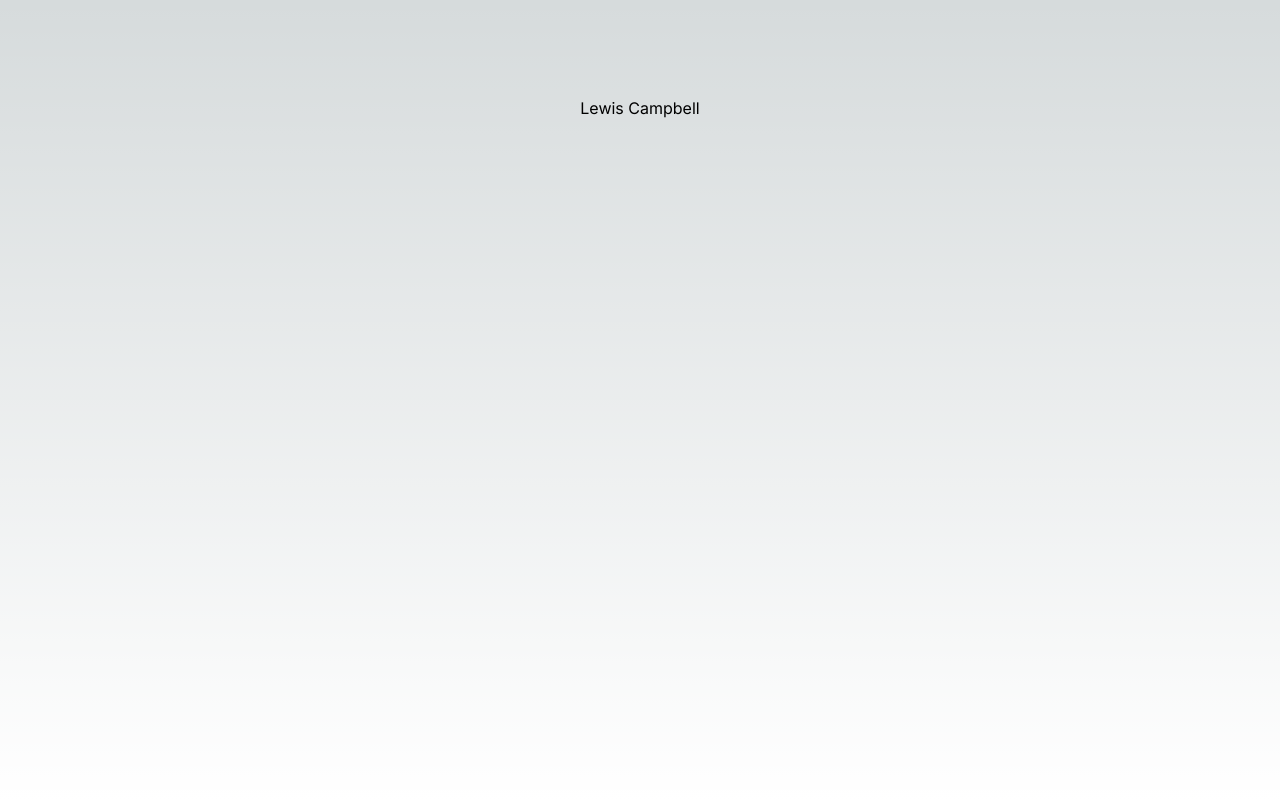
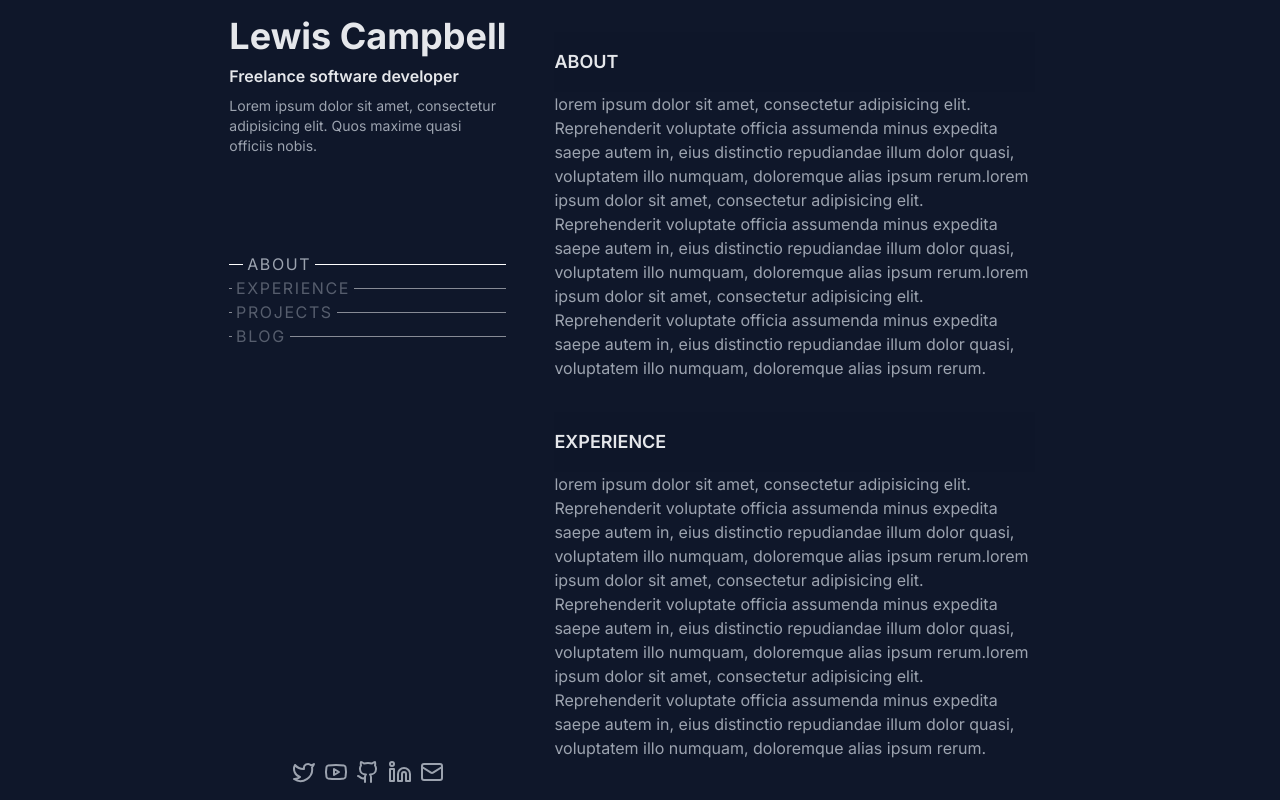
Before and after one commit to Auenc/personal-site, a Next.js app: page / in a window 1280 px wide. Built offline with nearby package versions, Linux system fonts and the light colour scheme.

Commit message:
feat: initial home page html

```diff
--- a/app/globals.css
+++ b/app/globals.css
@@ -1,33 +1,56 @@
 @tailwind base;
 @tailwind components;
 @tailwind utilities;
-
-:root {
-  --foreground-rgb: 0, 0, 0;
-  --background-start-rgb: 214, 219, 220;
-  --background-end-rgb: 255, 255, 255;
-}
-
-@media (prefers-color-scheme: dark) {
-  :root {
-    --foreground-rgb: 255, 255, 255;
-    --background-start-rgb: 0, 0, 0;
-    --background-end-rgb: 0, 0, 0;
-  }
-}
-
-body {
-  color: rgb(var(--foreground-rgb));
-  background: linear-gradient(
-      to bottom,
-      transparent,
-      rgb(var(--background-end-rgb))
-    )
-    rgb(var(--background-start-rgb));
-}
 
 @layer utilities {
   .text-balance {
     text-wrap: balance;
   }
 }
+
+:root {
+  --tree-color: white;
+}
+
+ul.tree li {
+  display: flex;
+  align-items: center;
+  gap: 4px;
+  cursor: pointer;
+  opacity: 50%;
+}
+
+ul.tree li::before,
+ul.tree li::after {
+  content: " ";
+  display: block;
+  border-bottom: 1px solid var(--tree-color);
+  transition: width 0.3s;
+}
+
+ul.tree li::after {
+  flex: 1;
+}
+
+ul.tree li::before {
+  width: 1%;
+}
+
+ul.tree li:hover,
+ul.tree li.active {
+  opacity: 100%;
+}
+
+ul.tree li:hover::before,
+ul.tree li.active::before {
+  width: 5%;
+}
+
+.no-scrollbar::-webkit-scrollbar {
+  display: none;
+}
+
+.no-scrollbar {
+  -ms-overflow-style: none;
+  scrollbar-width: none;
+}
--- a/app/layout.tsx
+++ b/app/layout.tsx
@@ -5,8 +5,8 @@ import "./globals.css";
 const inter = Inter({ subsets: ["latin"] });
 
 export const metadata: Metadata = {
-  title: "Create Next App",
-  description: "Generated by create next app",
+  title: "Lewis Campbell",
+  description: "Lewis Campbell software developer portfolio",
 };
 
 export default function RootLayout({
@@ -15,8 +15,8 @@ export default function RootLayout({
   children: React.ReactNode;
 }>) {
   return (
-    <html lang="en">
-      <body className={inter.className}>{children}</body>
+    <html className="h-full bg-slate-900 text-gray-400" lang="en">
+      <body className={`${inter.className} h-full`}>{children}</body>
     </html>
   );
 }
--- a/app/page.tsx
+++ b/app/page.tsx
@@ -1,9 +1,69 @@
-import Image from "next/image";
+import BioSection from "@/components/bio-section";
+import Socials from "@/components/socials";
 
 export default function Home() {
+  const dummyContent = `lorem ipsum dolor sit amet, consectetur adipisicing elit. Reprehenderit voluptate officia assumenda minus expedita saepe autem in, eius distinctio repudiandae illum dolor quasi, voluptatem illo numquam, doloremque alias ipsum rerum.`;
   return (
-    <main className="flex min-h-screen flex-col items-center justify-between p-24">
-      <h1>Lewis Campbell</h1>
-    </main>
+    <>
+      <main className="h-full p-4 lg:w-8/12 lg:m-auto lg:flex lg:justify-center lg:content-center lg:gap-8">
+        <nav className="w-8/12 lg:w-auto lg:h-full lg:w-100 flex flex-col gap-4 lg:gap-24 lg:content-between lg:justify-between">
+          <section>
+            <h1 className="text-4xl font-bold whitespace-nowrap text-gray-200">
+              Lewis Campbell
+            </h1>
+            <h3 className="text-base font-semibold my-2 text-gray-200">
+              Freelance software developer
+            </h3>
+            <p className="whitespace-normal text-sm">
+              Lorem ipsum dolor sit amet, consectetur adipisicing elit. Quos
+              maxime quasi officiis nobis.
+            </p>
+          </section>
+          <section className="hidden lg:block lg:flex-1">
+            <ul className="tree">
+              <li className="active tracking-widest uppercase">
+                <a href="#about">about</a>
+              </li>
+              <li className="tracking-widest uppercase">
+                <a href="#experience">experience</a>
+              </li>
+              <li className="tracking-widest uppercase">
+                <a href="#projects">PROJECTS</a>
+              </li>
+              <li className="tracking-widest uppercase">
+                <a href="#blog">blog</a>
+              </li>
+            </ul>
+          </section>
+          <section className="lg:self-center">
+            <Socials
+              twitter="https://twitter.com"
+              youtube="https://youtube.com"
+              github="https://github.com"
+              linkedin="https://linkedin.com"
+              email="mailto:ljoncb@gmail.com"
+            />
+          </section>
+        </nav>
+        <article className="lg:h-full lg:overflow-y-scroll scroll-smooth scroll-m-0 no-scrollbar">
+          <BioSection
+            title="about"
+            content={dummyContent + dummyContent + dummyContent}
+          />
+          <BioSection
+            title="experience"
+            content={dummyContent + dummyContent + dummyContent}
+          />
+          <BioSection
+            title="projects"
+            content={dummyContent + dummyContent + dummyContent}
+          />
+          <BioSection
+            title="blog"
+            content={dummyContent + dummyContent + dummyContent}
+          />
+        </article>
+      </main>
+    </>
   );
 }
--- /dev/null
+++ b/components/bio-section.tsx
@@ -0,0 +1,24 @@
+import Markdown from "react-markdown";
+
+export interface BioSectionProps {
+  title: string;
+  content: string;
+}
+
+const BioSection = ({ title, content }: BioSectionProps) => {
+  return (
+    <section className="lg:p-4">
+      <div className="sticky top-0 lg:relative bg-slate-900/75 my-8 lg:my-0 py-4 backdrop-blur">
+        <h2
+          id={title}
+          className="font-semibold text-lg text-gray-200 uppercase"
+        >
+          {title}
+        </h2>
+      </div>
+      <Markdown>{content}</Markdown>
+    </section>
+  );
+};
+
+export default BioSection;
--- /dev/null
+++ b/components/icon.tsx
@@ -0,0 +1,15 @@
+import dynamic from "next/dynamic";
+import { LucideProps } from "lucide-react";
+import dynamicIconImports from "lucide-react/dynamicIconImports";
+
+interface IconProps extends LucideProps {
+  name: keyof typeof dynamicIconImports;
+}
+
+const Icon = ({ name, ...props }: IconProps) => {
+  const LucideIcon = dynamic(dynamicIconImports[name]);
+
+  return <LucideIcon {...props} />;
+};
+
+export default Icon;
--- /dev/null
+++ b/components/socials.tsx
@@ -0,0 +1,49 @@
+import Icon from "./icon";
+
+export interface SocialsProps {
+  twitter?: string;
+  youtube?: string;
+  github?: string;
+  linkedin?: string;
+  email?: string;
+}
+
+const Socials = ({
+  twitter,
+  youtube,
+  github,
+  linkedin,
+  email,
+}: SocialsProps) => {
+  return (
+    <div className="flex flex-1 content-center justify-start gap-2">
+      {twitter && (
+        <a href={twitter}>
+          <Icon name="twitter" />
+        </a>
+      )}
+      {youtube && (
+        <a href={youtube}>
+          <Icon name="youtube" />
+        </a>
+      )}
+      {github && (
+        <a href={github}>
+          <Icon name="github" />
+        </a>
+      )}
+      {linkedin && (
+        <a href={linkedin}>
+          <Icon name="linkedin" />
+        </a>
+      )}
+      {email && (
+        <a href={email}>
+          <Icon name="mail" />
+        </a>
+      )}
+    </div>
+  );
+};
+
+export default Socials;
--- a/next.config.mjs
+++ b/next.config.mjs
@@ -1,4 +1,6 @@
 /** @type {import('next').NextConfig} */
-const nextConfig = {};
+const nextConfig = {
+    transpilePackages: ['lucide-react']
+};
 
 export default nextConfig;
```
Also changed, not shown: package.json (+6 -4 lines), 1 other file (tests, documents, lock files or other folders).
